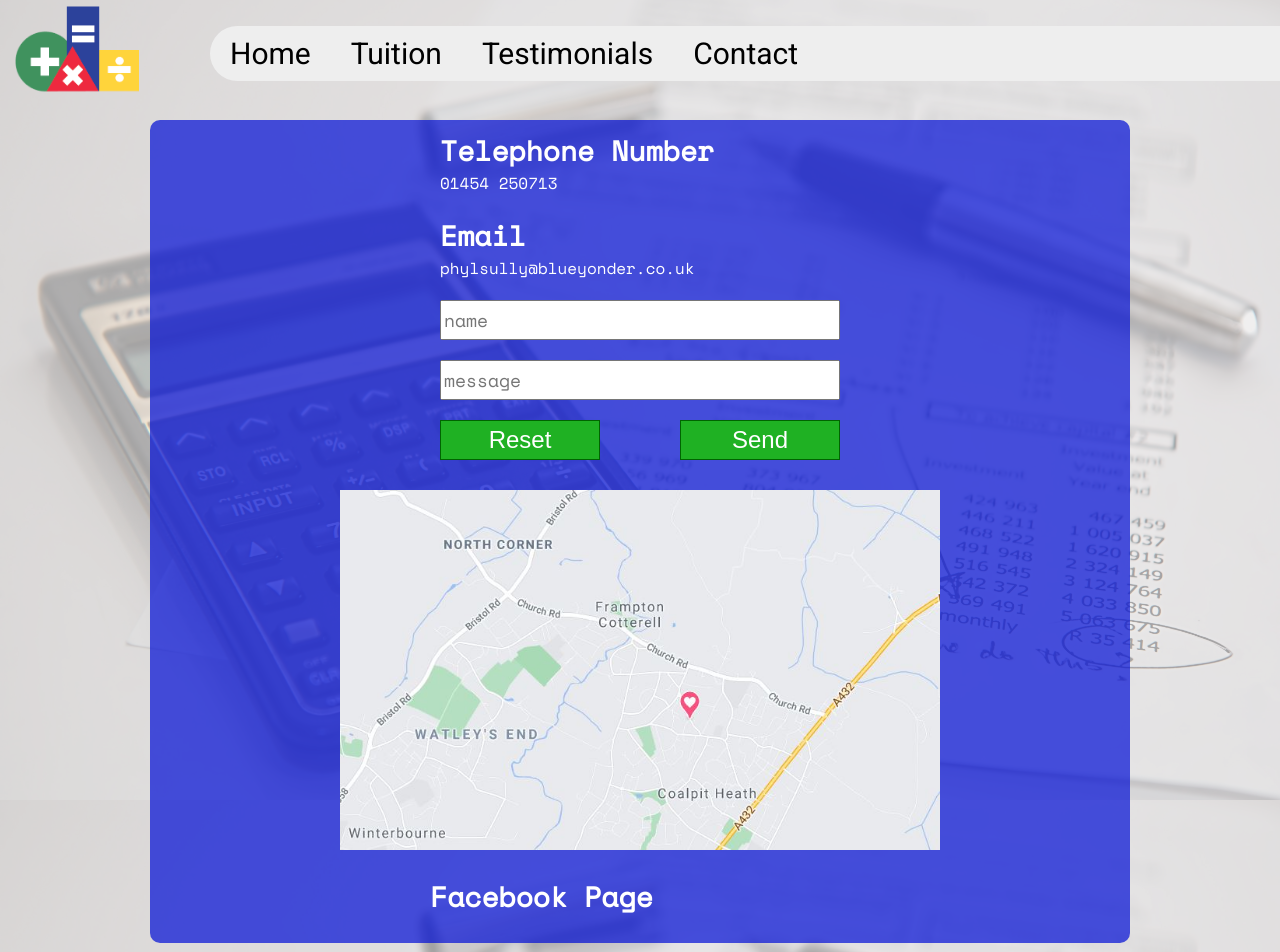
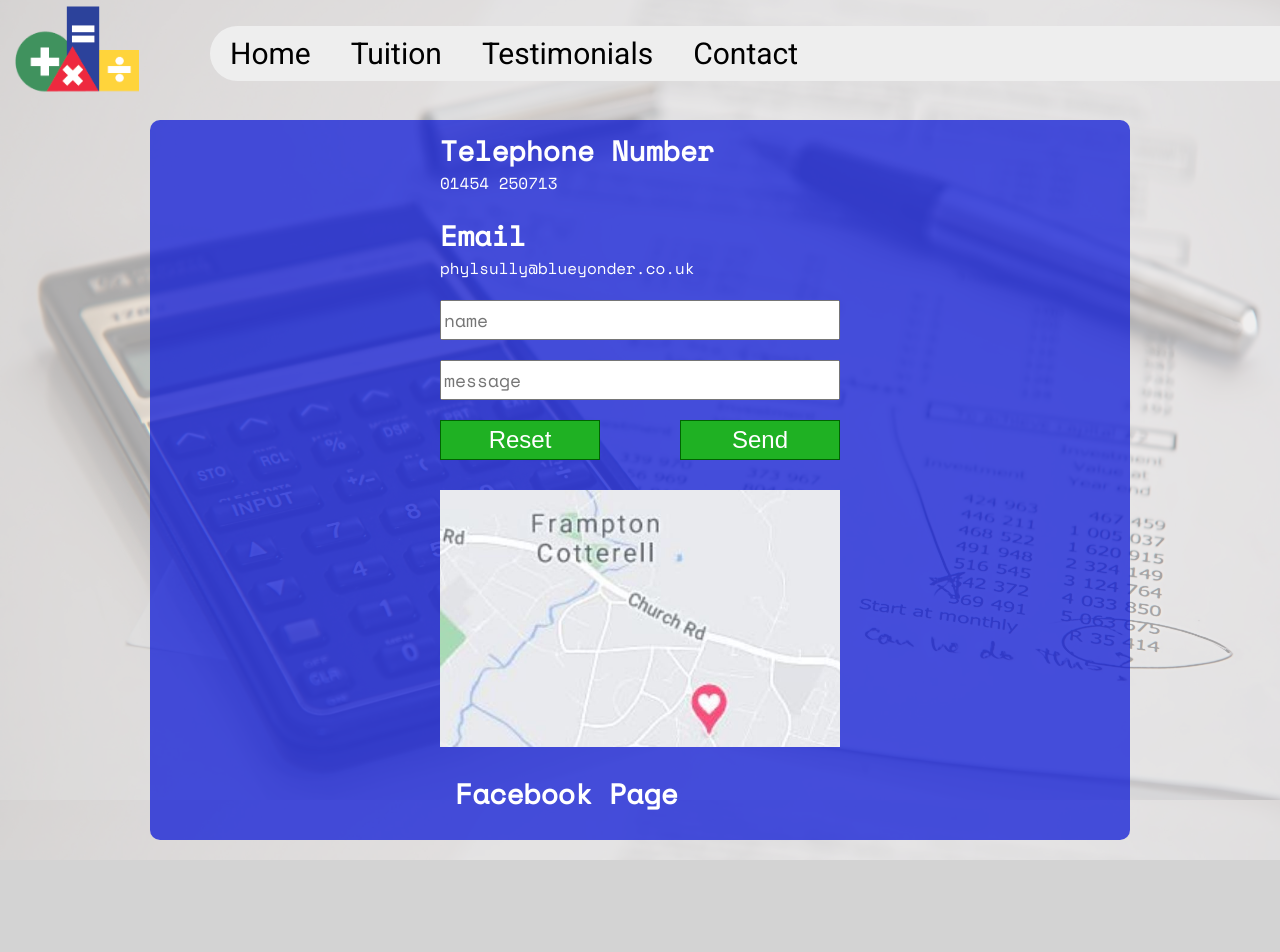
Before and after one commit to bealesd/PSullyTutor, an Angular app: page /contact in a window 1280 px wide. Shown: the top 952 px of the page. After the commit the page ends 860 px from the top, so only its background shows below. Built offline with nearby package versions, Linux system fonts and the light colour scheme.

Commit message:
Facebook resizing plugin.

```diff
--- a/src/app/app.component.html
+++ b/src/app/app.component.html
@@ -4,9 +4,35 @@
     <div class="routed-component {{colredBackground ? 'colored-bg' : ''}}">
         <router-outlet></router-outlet>
 
-        <div class="fb-container {{fbHidden ? 'fb-hide': ''}}" style="width: {{fbWidth}}px;">
+        <div class="fb-container {{isSmallShown === true ? '': 'fb-hide'}}"
+        style="width: 280px">
            <div class="fb-page" data-href="https://www.facebook.com/P-Sully-Ltd-108725880501311" data-tabs="timeline"
-                data-width="500" data-height="600" data-small-header="false" data-adapt-container-width="true"
+               data-width="280"
+               data-height="400" data-small-header="false" data-adapt-container-width="true"
+               data-hide-cover="false" data-show-facepile="true">
+               <blockquote cite="https://www.facebook.com/P-Sully-Ltd-108725880501311" class="fb-xfbml-parse-ignore">
+                   <a onclick="window.open('https://www.facebook.com/P-Sully-Ltd-108725880501311');"
+                       class="sub-heading">Facebook Page</a></blockquote>
+           </div>
+       </div>
+
+       <div class="fb-container {{isMediumShown === true ? '': 'fb-hide'}}"
+       style="width: 350px">
+          <div class="fb-page" data-href="https://www.facebook.com/P-Sully-Ltd-108725880501311" data-tabs="timeline"
+              data-width="350"
+              data-height="500" data-small-header="false" data-adapt-container-width="true"
+              data-hide-cover="false" data-show-facepile="true">
+              <blockquote cite="https://www.facebook.com/P-Sully-Ltd-108725880501311" class="fb-xfbml-parse-ignore">
+                  <a onclick="window.open('https://www.facebook.com/P-Sully-Ltd-108725880501311');"
+                      class="sub-heading">Facebook Page</a></blockquote>
+          </div>
+      </div>
+
+       <div class="fb-container {{isBigShown === true ? '': 'fb-hide'}}"
+        style="width: 450px">
+           <div class="fb-page" data-href="https://www.facebook.com/P-Sully-Ltd-108725880501311" data-tabs="timeline"
+               data-width="450"
+               data-height="600" data-small-header="false" data-adapt-container-width="true"
                data-hide-cover="false" data-show-facepile="true">
                <blockquote cite="https://www.facebook.com/P-Sully-Ltd-108725880501311" class="fb-xfbml-parse-ignore">
                    <a onclick="window.open('https://www.facebook.com/P-Sully-Ltd-108725880501311');"
--- a/src/app/app.component.ts
+++ b/src/app/app.component.ts
@@ -1,5 +1,7 @@
 import { Component } from '@angular/core';
 import { NavigationStart, Router } from '@angular/router';
+import { fromEvent } from 'rxjs';
+import { debounceTime } from 'rxjs/operators';
 
 @Component({
   selector: 'app-root',
@@ -10,9 +12,40 @@ export class AppComponent {
   title = 'psullytutor';
   colredBackground: boolean;
   fbHidden = false;
-  fbWidth = '250';
+  fbBig = false;
+  fbMedium = false;
+  fbSmall = false;
+
+  get isSmallShown(){
+    if(this.fbHidden === true)
+      return false;
+    if(this.fbSmall === false)
+      return  false;
+    return true;
+  }
+
+  get isMediumShown(){
+    if(this.fbHidden === true)
+      return false;
+    if(this.fbMedium === false)
+      return  false;
+    return true;
+  }
+
+  get isBigShown(){
+    if(this.fbHidden === true)
+      return false;
+    if(this.fbBig === false)
+      return  false;
+    return true;
+  }
 
   constructor(router: Router) {
+    this.resizeFbContainer();
+
+    fromEvent(window, 'resize').pipe(debounceTime(300))
+      .subscribe(() => this.resizeFbContainer());
+
     router.events.forEach((event) => {
       if (event instanceof NavigationStart) {
         if (['testimonials', 'home', ''].includes(event.url.split('/')[1]))
@@ -26,21 +59,19 @@ export class AppComponent {
           this.fbHidden = true;
       }
     });
-
-    this.resizeFbContainer();
   }
 
   resizeFbContainer() {
-    if (this.pageWidth > 1300)
-      this.fbWidth = '500';
-    else if (this.pageWidth > 1050)
-      this.fbWidth = '500';
-    else if (this.pageWidth > 750)
-      this.fbWidth = '500';
+    this.fbBig = false;
+    this.fbMedium = false;
+    this.fbSmall = false;
+
+    if (this.pageWidth > 700)
+      this.fbBig = true;
     else if (this.pageWidth > 500)
-      this.fbWidth = '250';
+      this.fbMedium = true;
     else if (this.pageWidth < 500)
-      this.fbWidth = '200';
+      this.fbSmall = true;
   }
 
   get pageWidth() {
--- a/src/app/contact/contact.component.css
+++ b/src/app/contact/contact.component.css
@@ -1,26 +1,26 @@
 :host {
     --column-width: 45px;
     --contact-container-grid-columns: auto;
-    --map-width: 800px;
+    --map-width: calc(var(--column-width)*10);
 }
 @media screen and (max-width: 1300px) and (min-width: 1050px) {
     :host {
         --column-width: 40px;
-       --map-width: 600px;
+       /* --map-width: 600px; */
    }
 }
 
 @media screen and (max-width: 1050px) and (min-width: 750px) {
     :host {
         --column-width: 35px;
-       --map-width: 500px;
+       /* --map-width: 500px; */
    }
 }
 
 @media screen and (max-width: 750px) and (min-width: 500px) {
      :host {
         --column-width: 30px;
-        --map-width: 400px;
+        /* --map-width: 400px; */
     }
 }
 
@@ -33,27 +33,6 @@
         --map-width: 300px;
         --map-height: 250px;
     }
-}
-
-.wrapper         {
-    grid-column: 2;
-    grid-row: 2;
-    width:100%;
-     max-width: var(--map-width);
-      height:400px;
-       margin:auto auto;
-    }
-
-.h_iframe        {
-    position:relative;
-    }
-
-.h_iframe iframe {
-    position:absolute;
-    top:0;
-    left:0;
-    width: 100%;
-    height: var(--map-height);
 }
 
 .contact-container{
--- a/src/app/contact/contact.component.html
+++ b/src/app/contact/contact.component.html
@@ -14,23 +14,10 @@
         </div>
     </div>
 
-    <!-- <div class="right">
-
-        <div class="wrapper">
-            <div class="h_iframe">
-
-                <iframe class="map" wmode=opaque
-                    src="https://www.google.com/maps/embed?pb=!1m14!1m12!1m3!1d19854.880659709095!2d-2.479281101525459!3d51.53412608660147!2m3!1f0!2f0!3f0!3m2!1i1024!2i768!4f13.1!5e0!3m2!1sen!2suk!4v1605435807501!5m2!1sen!2suk"
-                    frameborder="0" style="border:0;" allowfullscreen="" aria-hidden="false" tabindex="0"></iframe>
-            </div>
-        </div>
-
-    </div> -->
-
 </div>
 
 <div class="google-map">
     <a onclick="window.open('https://goo.gl/maps/HbKsCWkthoAvBCkW8');">
-        <img class="map" title="Emmaus Church Center" alt="" src="assets/images/Frampton.jpg" border="0">
+        <img class="map" title="Emmaus Church Center" alt="" src="assets/images/Frampton2.jpg" border="0">
     </a>
 </div>
```
Also changed, not shown: src/404.html (added, +26 -0 lines), src/assets/images/Frampton2.jpg (added), 4 other files (tests, documents, lock files or other folders). Lines whose indentation alone changed are shown as unchanged.
